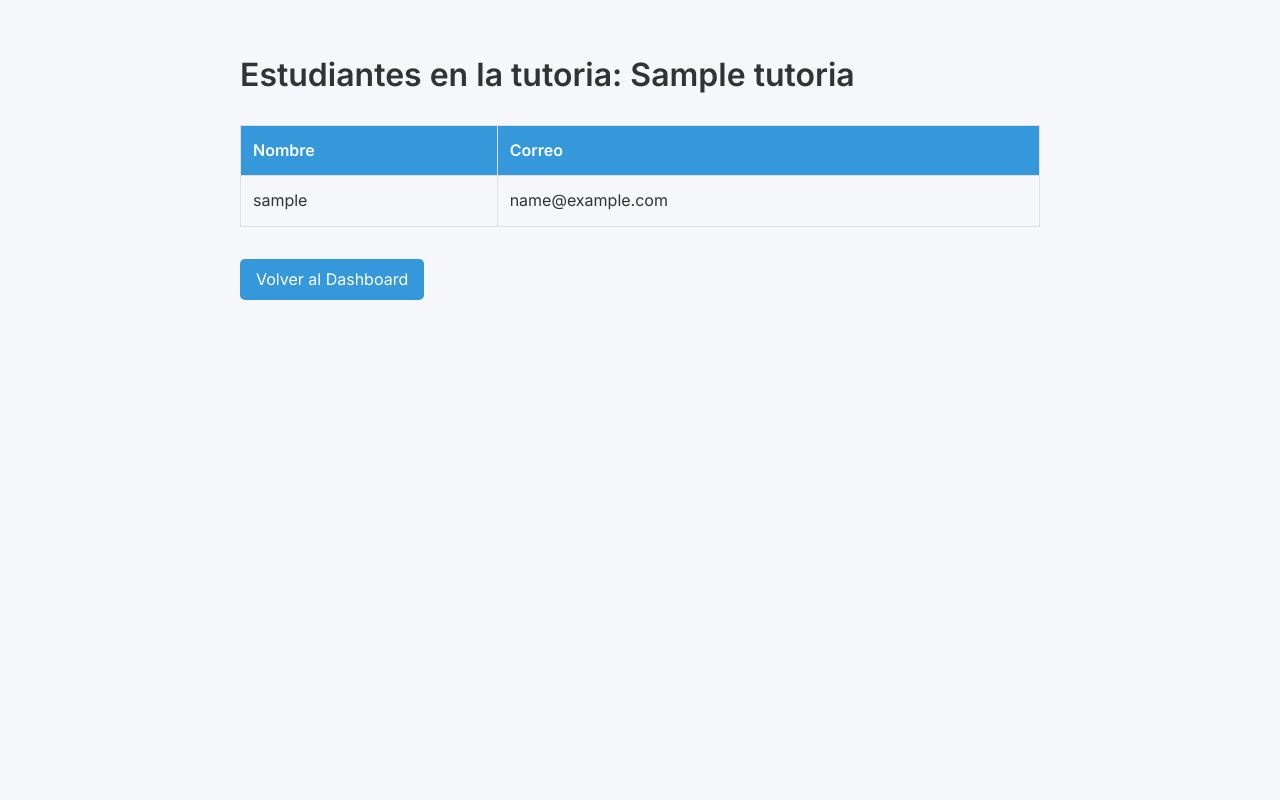
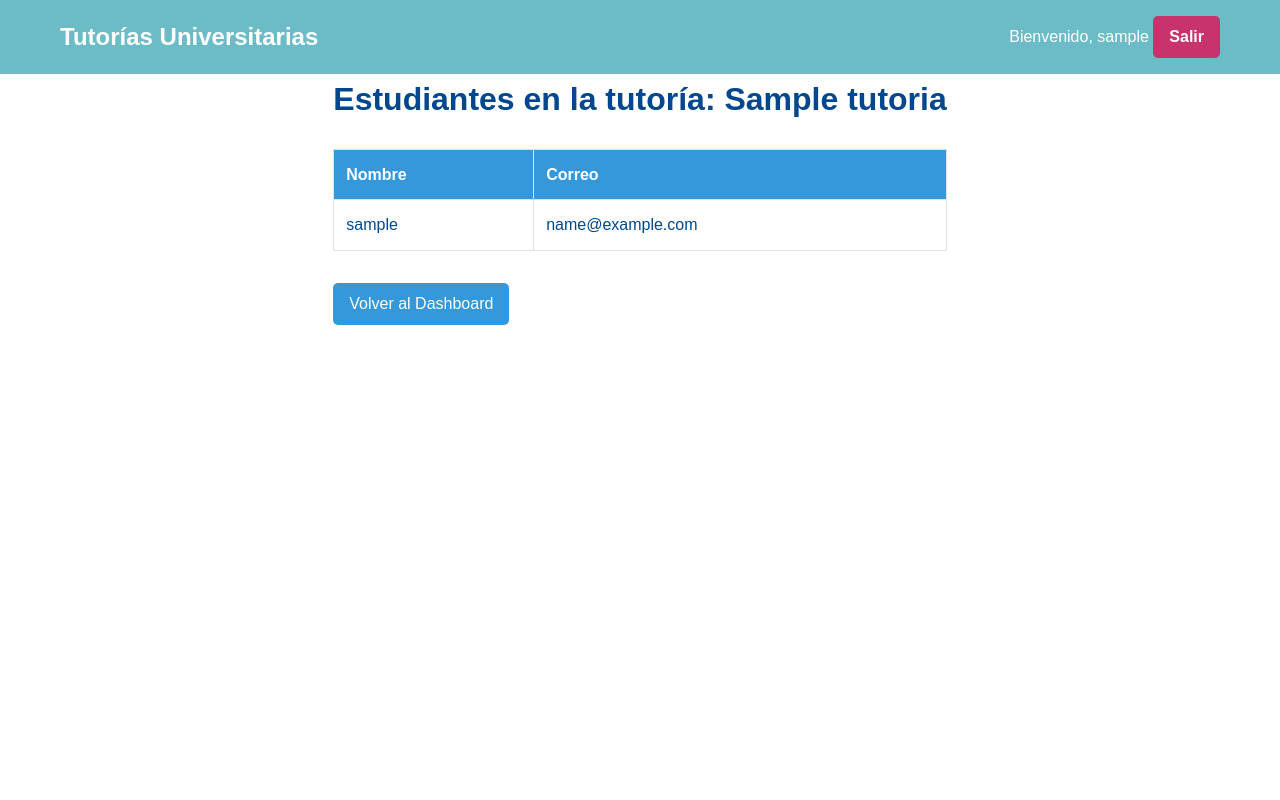
Before and after one commit to Zanyllect58/usta_tutoriales, a Flask app: page /ver_estudiantes/1 in a window 1280 px wide. Run offline with Flask 3, Linux system fonts and the light colour scheme; a user stored in the database is signed in; tables that the repository leaves empty hold one stand-in row (values such as "Sample post").

Commit message:
CORRECIONES XD

```diff
--- a/app.py
+++ b/app.py
@@ -183,7 +183,12 @@ def editar_usuario(user_id):
         flash('No tienes permisos para realizar esta acción.', 'danger')
         return redirect(url_for('inicio'))
 
-    user = User.query.get(user_id)
+    # Cambiado a db.session.get()
+    user = db.session.get(User, user_id)
+    if not user:
+        flash('Usuario no encontrado.', 'danger')
+        return redirect(url_for('users'))
+
     if request.method == 'POST':
         user.username = request.form['username']
         user.email = request.form['email']
@@ -191,7 +196,8 @@ def editar_usuario(user_id):
         user.career = request.form['career']
         user.semester = request.form['semester']
 
-        if User.query.filter((User .email == user.email) & (User .id != user_id)).first():
+        # Cambiado a db.session.query()
+        if db.session.query(User).filter((User .email == user.email) & (User .id != user_id)).first():
             flash('El correo ya está en uso. Elige otro.', 'danger')
             return redirect(url_for('editar_usuario', user_id=user_id))
 
@@ -307,8 +313,10 @@ def dashboard_admin():
 def dashboard_usuarios():
     user = current_user
     tutorias = Tutoria.query.all()
-    suscripciones = user.suscripciones
-    suscripciones_ids = [tutoria.id for tutoria in suscripciones]
+
+    # Accede a las suscripciones a través de la relación definida en User
+    suscripciones = user.tutorias_inscritas
+    suscripciones_ids = [suscripcion.tutoria_id for suscripcion in suscripciones]
 
     # Obtener historial de sesiones (tutorias a las que está suscrito)
     historial = []
@@ -321,15 +329,18 @@ def dashboard_usuarios():
 # Rutas de Gestión de Suscripciones
 # =============================
 
+
 @app.route('/suscribirse_tutoria/<int:tutoria_id>', methods=['POST'])
 @login_required
 def suscribirse_tutoria(tutoria_id):
-    tutoria = Tutoria.query.get(tutoria_id)
+    # Usar la sesión para obtener la tutoría
+    tutoria = db.session.get(Tutoria, tutoria_id)
+
     if not tutoria:
         return jsonify({"status": "error", "message": "tutoria no encontrada"}), 404
 
     # Verificar si ya está suscrito
-    if any(t.id == tutoria_id for t in current_user.tutorias_inscritas):
+    if any(t.tutoria_id == tutoria_id for t in current_user.tutorias_inscritas):
         return jsonify({"status": "error", "message": "Ya estás suscrito a esta tutoria"}), 400
 
     # Crear nueva suscripción
@@ -341,7 +352,8 @@ def suscribirse_tutoria(tutoria_id):
 @app.route('/eliminar_suscripcion/<int:tutoria_id>', methods=['POST'])
 @login_required
 def eliminar_suscripcion(tutoria_id):
-    tutoria = Tutoria.query.get(tutoria_id)
+    # Usar la sesión para obtener la tutoría
+    tutoria = db.session.get(Tutoria, tutoria_id)
     if not tutoria:
         return jsonify({"status": "error", "message": "tutoria no encontrada"}), 404
 
@@ -400,7 +412,12 @@ def editar_tutoria_docente(tutoria_id):
 
 @app.route('/ver_estudiantes/<int:tutoria_id>')
 def ver_estudiantes(tutoria_id):
-    tutoria = Tutoria.query.get(tutoria_id)
+    # Usar la sesión para obtener la tutoría
+    tutoria = db.session.get(Tutoria, tutoria_id)
+
+    if tutoria is None:
+        return "Tutoría no encontrada", 404  # O redirigir a una página de error
+
     return render_template('docentes/ver_estudiantes.html', tutoria=tutoria)
 
 @app.route('/finalizar_tutoria/<int:tutoria_id>', methods=['GET', 'POST'])
--- a/static/css/dashboard.css
+++ b/static/css/dashboard.css
@@ -9,8 +9,8 @@ body, html {
 
 /* El contenedor del Dashboard */
 .container {
-    display: flex;
-    min-height: 100vh; /* El contenedor ocupa al menos el 100% de la altura */
+
+
     overflow: hidden; /* Elimina cualquier desplazamiento adicional */
 }
 
--- /dev/null
+++ b/static/css/estudiantes.css
@@ -0,0 +1,54 @@
+/* Estilos específicos para la página de estudiantes */
+.estudiantes-page {
+    font-family: 'Inter', sans-serif;
+    background-color: #f5f7fa;
+    color: #333;
+    line-height: 1.6;
+    padding: 20px;
+}
+
+.estudiantes-container {
+    max-width: 800px;
+    margin: 0 auto;
+}
+
+.estudiantes-container h1 {
+    font-size: 2rem;
+    margin-bottom: 1rem;
+}
+
+.estudiantes-table {
+    width: 100%;
+    border-collapse: collapse;
+    margin-top: 1.5rem;
+}
+
+.estudiantes-table th, .estudiantes-table td {
+    padding: 0.75rem;
+    text-align: left;
+    border: 1px solid #e0e0e0;
+}
+
+.estudiantes-table th {
+    background-color: #3498db;
+    color: white;
+}
+
+.estudiantes-table tr:nth-child(even) {
+    background-color: #f9f9f9;
+}
+
+.back-btn {
+    display: inline-block;
+    margin-top: 2rem;
+    padding: 0.5rem 1rem;
+    background-color: #3498db;
+    color: #fff;
+    text-decoration: none;
+    border-radius: 5px;
+    text-align: center;
+}
+
+.back-btn:hover {
+    background-color: #2980b9;
+}
--- a/static/css/navbar_principal.css
+++ b/static/css/navbar_principal.css
@@ -158,7 +158,7 @@ main {
 /* Testimonials section */
 .testimonials {
   background-color: #6cbcc7;
-  height: 40vh;
+
   color: #fff;
   padding: 2rem 0;
   text-align: center;
@@ -291,3 +291,26 @@ footer {
     background: #01478d;
     color: white;
   }
+
+  .logout-btn {
+    padding: 0.5rem 1rem;
+    border-radius: 5px;
+    background-color: #c8336e; /* Color de fondo atractivo */
+    color: #fff; /* Color del texto */
+    border: none; /* Sin borde */
+    font-weight: bold; /* Texto en negrita */
+    transition: background-color 0.3s, color 0.3s, transform 0.3s; /* Transiciones suaves */
+    cursor: pointer; /* Cambia el cursor al pasar sobre el botón */
+    text-decoration: none; /* Sin subrayado */
+    display: inline-block; /* Para que el padding funcione correctamente */
+}
+
+.logout-btn:hover {
+    background-color: #a6234f; /* Color de fondo al pasar el mouse */
+    color: #f1f1f1; /* Color del texto al pasar el mouse */
+    transform: scale(1.05); /* Efecto de aumento al pasar el mouse */
+}
+
+.logout-btn:active {
+    transform: scale(0.95); /* Efecto de reducción al hacer clic */
+}
--- a/static/css/sala.css
+++ b/static/css/sala.css
@@ -20,12 +20,12 @@
     background-color: #81BDC1;
     padding: 30px;
     border-radius: 8px;
-    box-shadow: 0 2px 4px rgba(0, 0, 0, 0.1);
+
 }
 
 .sala h1 {
     text-align: center;
-    margin-bottom: px;  /* Reducir el margen inferior para acercar el título al formulario */
+
     color: #01479B;
 }
 
--- a/static/css/usuarios.css
+++ b/static/css/usuarios.css
@@ -21,8 +21,7 @@ body {
     overflow-x: hidden;
 }
 .container {
-    display: flex;
-    min-height: 100vh;
+
     flex-wrap: wrap; /* Asegura que no haya desbordamientos */
 }
 
--- a/templates/admin/dashboard_admin_crear_tutoria.html
+++ b/templates/admin/dashboard_admin_crear_tutoria.html
@@ -6,7 +6,8 @@
 {% include 'components/header.html' %}
 
 <div class="sala">
-    <div class="container">
+    <main>
+        <div class="container">
         <h1>Crear Nueva Sala de Tutoría</h1>
         <!-- Formulario tradicional -->
         <form action="/crear_tutoria" method="POST">
--- a/templates/components/base.html
+++ b/templates/components/base.html
@@ -3,7 +3,7 @@
 <head>
     <meta charset="UTF-8">
     <meta name="viewport" content="width=device-width, initial-scale=1.0">
-    <title>Dashboard Administrativo - TutorU</title>
+    <title>Dashboard Administrativo - Tutorías Universitarias</title>
 
     <!-- Enlace a Bootstrap -->
     <link href="https://cdn.jsdelivr.net/npm/bootstrap@5.3.0/dist/css/bootstrap.min.css" rel="stylesheet">
--- a/templates/components/base_principal.html
+++ b/templates/components/base_principal.html
@@ -4,7 +4,7 @@
 <head>
     <meta charset="UTF-8">
     <meta name="viewport" content="width=device-width, initial-scale=1.0">
-    <title>TutorU - Tutorías Universitarias Personalizadas</title>
+    <title>Tutorías Universitarias</title>
 
     <!-- Cargar CSS común -->
 
--- /dev/null
+++ b/templates/components/navbar_docentes.html
@@ -0,0 +1,31 @@
+<!DOCTYPE html>
+<html lang="es">
+<head>
+    <meta charset="UTF-8">
+    <meta name="viewport" content="width=device-width, initial-scale=1.0">
+    <title>{% block title %}Tutorías Universitarias{% endblock %}</title>
+    <link href="https://fonts.googleapis.com/css2?family=Inter:wght@300;400;600&display=swap" rel="stylesheet">
+    <link rel="stylesheet" href="{{ url_for('static', filename='css/navbar_principal.css') }}">
+    <link rel="stylesheet" href="{{ url_for('static', filename='css/register.css') }}">
+    <link rel="stylesheet" href="{{ url_for('static', filename='css/styles.css') }}"> <!-- Añade tu nuevo CSS aquí -->
+</head>
+<body>
+
+    <header>
+        <div class="container">
+            <nav>
+                <div class="logo">Tutorías Universitarias</div>
+                <div class="user-menu">
+                    <span>Bienvenido, {{ current_user.username }}</span>
+                    <a href="{{ url_for('logout') }}" class="logout-btn">Salir</a> <!-- Clase del botón de salir -->
+                </div>
+            </nav>
+        </div>
+    </header>
+
+    {% block content %}
+    <!-- Aquí se renderizará el contenido específico de cada vista -->
+    {% endblock %}
+
+</body>
+</html>
--- a/templates/docentes/ver_estudiantes.html
+++ b/templates/docentes/ver_estudiantes.html
@@ -1,70 +1,13 @@
-<!DOCTYPE html>
-<html lang="es">
-<head>
-    <meta charset="UTF-8">
-    <meta name="viewport" content="width=device-width, initial-scale=1.0">
-    <title>Estudiantes - {{ tutoria.nombre }} - TutorU</title>
-    <link href="https://fonts.googleapis.com/css2?family=Inter:wght@300;400;600&display=swap" rel="stylesheet">
-    <style>
-        body {
-            font-family: 'Inter', sans-serif;
-            background-color: #f5f7fa;
-            color: #333;
-            line-height: 1.6;
-            padding: 20px;
-        }
+{% extends 'components/navbar_docentes.html' %}
 
-        .container {
-            max-width: 800px;
-            margin: 0 auto;
-        }
+{% block title %}Estudiantes - {{ tutoria.nombre }} - TutorU{% endblock %}
 
-        h1 {
-            font-size: 2rem;
-            margin-bottom: 1rem;
-        }
+{% block content %}
+<link rel="stylesheet" href="{{ url_for('static', filename='css/estudiantes.css') }}">
 
-        table {
-            width: 100%;
-            border-collapse: collapse;
-            margin-top: 1.5rem;
-        }
-
-        th, td {
-            padding: 0.75rem;
-            text-align: left;
-            border: 1px solid #e0e0e0;
-        }
-
-        th {
-            background-color: #3498db;
-            color: white;
-        }
-
-        tr:nth-child(even) {
-            background-color: #f9f9f9;
-        }
-
-        .back-btn {
-            display: inline-block;
-            margin-top: 2rem;
-            padding: 0.5rem 1rem;
-            background-color: #3498db;
-            color: #fff;
-            text-decoration: none;
-            border-radius: 5px;
-            text-align: center;
-        }
-
-        .back-btn:hover {
-            background-color: #2980b9;
-        }
-    </style>
-</head>
-<body>
-    <div class="container">
-        <h1>Estudiantes en la tutoria: {{ tutoria.nombre }}</h1>
-        <table>
+<main class="estudiantes-container">  <!-- Clase para encapsulamiento -->
+    <h1>Estudiantes en la tutoría: {{ tutoria.nombre }}</h1>
+    <table class="estudiantes-table">  <!-- Clase para encapsulamiento -->
         <thead>
             <tr>
                 <th>Nombre</th>
@@ -72,19 +15,18 @@
             </tr>
         </thead>
         <tbody>
-                {% for estudiante in tutoria.estudiantes %}
+            {% for suscripcion in tutoria.suscripciones %}
                 <tr>
-                    <td>{{ estudiante.username }}</td>
-                    <td>{{ estudiante.email }}</td>
+                    <td>{{ suscripcion.user.username }}</td>
+                    <td>{{ suscripcion.user.email }}</td>
                 </tr>
             {% else %}
                 <tr>
-                    <td colspan="3">No hay estudiantes en esta tutoria.</td>
+                    <td colspan="2">No hay estudiantes en esta tutoría.</td>
                 </tr>
             {% endfor %}
         </tbody>
     </table>
     <a href="{{ url_for('dashboard_docentes') }}" class="back-btn">Volver al Dashboard</a>
-    </div>
-</body>
-</html>
+</main>
+{% endblock %}
```
Also changed, not shown: models.py (+7 -13 lines), templates/docentes/dashboard_docentes.html (+20 -79 lines), templates/docentes/dashboard_docentes_editar_tutoria.html (+3 -15 lines), templates/docentes/dashboard_docentes_finalizar_tutoria.html (+3 -16 lines). Lines whose indentation alone changed are shown as unchanged.
